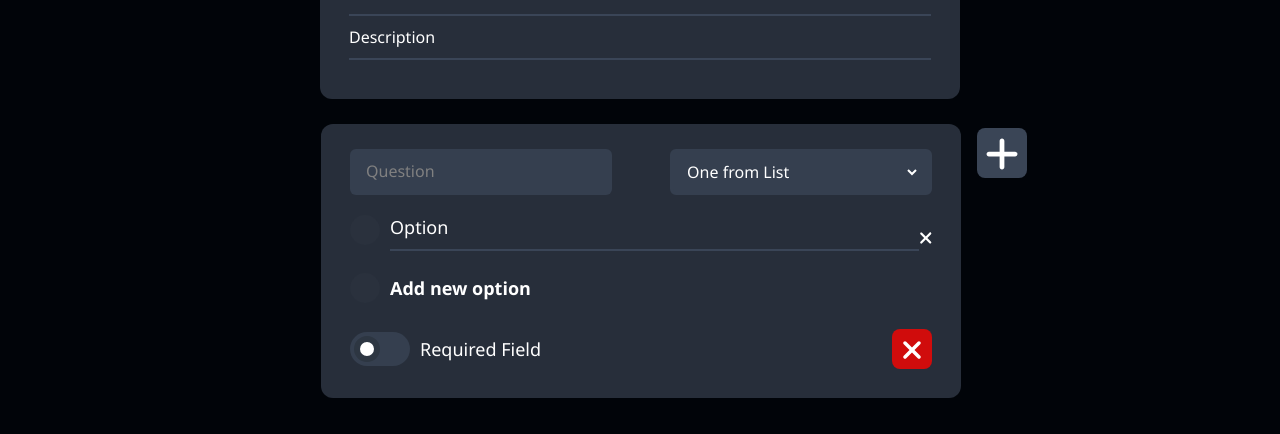
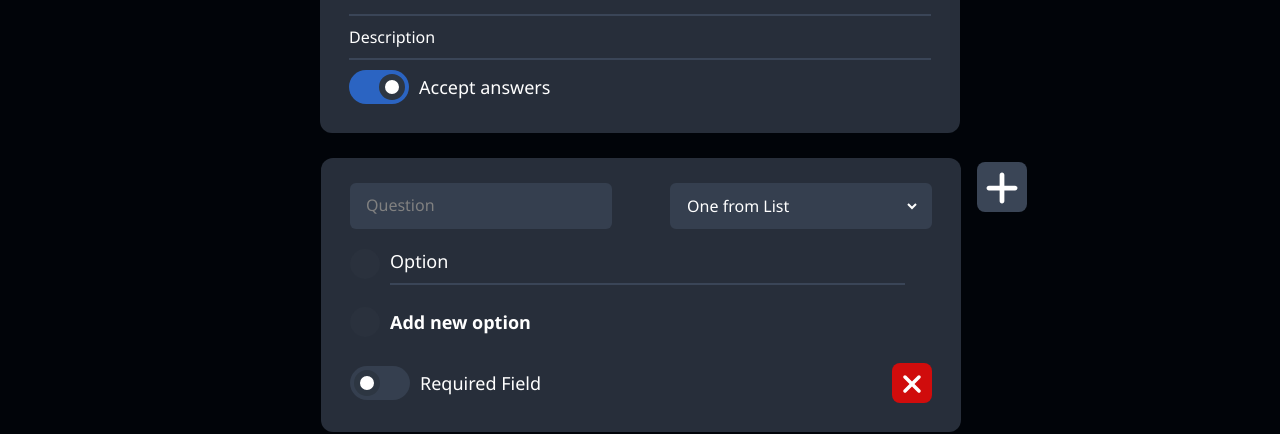
Before and after one commit to VektorDio/Nextforms, a Next.js app: page /home/formConstructor in a window 1280 px wide. Shown: the part 150-584 px from the top of the page. Built offline with nearby package versions, Linux system fonts and the light colour scheme.

Commit message:
Added some fixes Added toggle activity button

```diff
--- a/src/components/constructorElements/constructorBlock/constructorBlock.module.css
+++ b/src/components/constructorElements/constructorBlock/constructorBlock.module.css
@@ -34,3 +34,15 @@
     padding-left: 8px;
     display: block;
 }
+
+.blockInput{
+    padding: 10px 8px;
+}
+
+.paragraphText{
+    font-size: 16px;
+}
+
+.oneLineText {
+    width: 45%;
+}
--- a/src/components/constructorElements/constructorBlock/index.js
+++ b/src/components/constructorElements/constructorBlock/index.js
@@ -4,30 +4,44 @@ import styles from './constructorBlock.module.css'
 import DeleteButton from "@/components/buttons/deleteButton";
 import ToggleButton from "@/components/buttons/toggleButton";
 import AddButton from "@/components/buttons/addButton";
-import RedactableMultiInput from "@/components/forms/redactableMultiInput";
 import Select from "@/components/inputs/selectInput";
 import BlockInput from "@/components/inputs/blockInput";
-const ConstructorBlock = ({id, updater, array}) => {
-    const [selectValue, setSelectValue] = useState("oneList");
+import InlineInput from "@/components/inputs/inlineInput";
+import TextParagraph from "@/components/inputs/textParagraph";
+import OptionInput from "@/components/inputs/optionInput";
+import DateInput from "@/components/inputs/dateInput";
+import TimeInput from "@/components/inputs/timeInput";
+const ConstructorBlock = ({id, updater, questionsObject}) => {
+    const [selectValue, setSelectValue] = useState("radio");
+    const currentQuestion = questionsObject.find(e => e.id === id)
+    const currentQuestionIndex = questionsObject.findIndex(e => e.id === id)
+    const [options, setOptions] = useState([...currentQuestion.options])
+
+    if(options.length < 1){
+        setOptions([{
+            id: uuidv4(),
+            text: ""
+        }])
+    }
     const handleSelectChange = (e) => {
-        array.find(e => e.id === id).type = e.target.value
+        currentQuestion.type = e.target.value
         setSelectValue(e.target.value);
     }
 
     const handleQuestionChange = (e) => {
-        array.find(e => e.id === id).question = e.currentTarget.textContent
+        currentQuestion.question = e.currentTarget.textContent
     }
 
     const handleRequiredToggle = (e) => {
-        array.find(e => e.id === id).required = e.target.checked
+        currentQuestion.required = e.target.checked
     }
 
     const handleAddQuestionBlock = () => {
-        let buf = [...array]
-        buf.splice((array.findIndex(e => e.id === id)+1), 0, {
+        let buf = [...questionsObject]
+        buf.splice((currentQuestionIndex+1), 0, {
             id: uuidv4(),
             required: false,
-            type: "",
+            type: "radio",
             question:"",
             options:[]
         })
@@ -35,11 +49,110 @@ const ConstructorBlock = ({id, updater, array}) => {
     }
 
     const handleDelete = () => {
-        let buf = [...array]
+        let buf = [...questionsObject]
         if(buf.length > 1){
-            buf.splice(array.findIndex(e => e.id === id), 1)
+            buf.splice(currentQuestionIndex, 1)
         }
         updater([...buf])
+    }
+
+
+
+    let component
+    switch (selectValue){
+        case "oneLineText":
+            component = (
+                <div className={styles.oneLineText}>
+                    <InlineInput
+                        placeholder={"Answer"}
+                        disabled={true}
+                    />
+                </div>
+            )
+            break;
+        case "paragraphText":
+            component = (
+                <div className={styles.paragraphText}>
+                    <TextParagraph
+                        placeholder={"Answer"}
+                        disabled={true}
+                    />
+                </div>
+            )
+            break;
+        case "radio":
+            component = (
+                <>
+                    {options.map((e) =>
+                        <OptionInput
+                            id={e.id}
+                            key={e.id}
+                            type={"radio"}
+                            deletable={options.length > 1}
+                            options={options}
+                            setOptions={setOptions}
+                        />
+                    )}
+                    <OptionInput type={"radio"}
+                                 addOption={true}
+                                 options={options}
+                                 setOptions={setOptions}/>
+                </>
+            )
+            break;
+        case "checkbox":
+            component = (
+                <>
+                    {options.map((e) =>
+                            <OptionInput
+                                id={e.id}
+                                key={e.id}
+                                type={"checkbox"}
+                                deletable={options.length > 1}
+                                options={options}
+                                setOptions={setOptions}
+
+                            />
+                        )}
+                    <OptionInput type={"checkbox"}
+                                 addOption={true}
+                                 options={options}
+                                 setOptions={setOptions}
+                    />
+                </>
+            )
+            break;
+        case "select":
+            component = (
+                <>
+                    {options.map((e, index) =>
+                        <OptionInput
+                            id={e.id}
+                            key={e.id}
+                            type={"select"}
+                            deletable={options.length > 1}
+                            index={index+1}
+                            options={options}
+                            setOptions={setOptions}/>
+                    )}
+                    <OptionInput type={"select"}
+                                 addOption={true}
+                                 index={options.length+1}
+                                 options={options}
+                                 setOptions={setOptions}
+                    />
+                </>
+            )
+            break;
+        case "date":
+            component = (<DateInput disabled={true} defaultValue={"2000-01-01"}/>)
+            break;
+        case "time":
+            component = (<TimeInput disabled={true} defaultValue={"20:00"}/>)
+            break;
+        default:
+            component = (<></>)
+            break;
     }
 
     return (
@@ -51,20 +164,18 @@ const ConstructorBlock = ({id, updater, array}) => {
                         onBlur={handleQuestionChange}
                     />
 
-                    <Select defaultValue={"oneList"} onChange={handleSelectChange}>
+                    <Select defaultValue={"radio"} onChange={handleSelectChange}>
                         <option value="oneLineText">Text (One Line) </option>
                         <option value="paragraphText">Text (Paragraph) </option>
-                        <option value="oneList">One from List </option>
-                        <option value="manyList">Many from List </option>
-                        <option value="selectList">Select List </option>
+                        <option value="radio">One from List </option>
+                        <option value="checkbox">Many from List </option>
+                        <option value="select">Select List </option>
                         <option value="date">Date </option>
                         <option value="time">Time </option>
                     </Select>
                 </div>
-                <div>
-                    <RedactableMultiInput
-                        type={selectValue}>
-                    </RedactableMultiInput>
+                <div className={styles.blockInput}>
+                    {component}
                 </div>
                 <div className={styles.blockFooter}>
                     <ToggleButton onClick={handleRequiredToggle} text={"Required Field"}></ToggleButton>
--- a/src/components/constructorElements/constructorHeader/constructorHeader.module.css
+++ b/src/components/constructorElements/constructorHeader/constructorHeader.module.css
@@ -9,6 +9,7 @@
     min-height: 8vh;
     position: fixed;
     top: 0;
+    z-index: 2;
 }
 
 .siteName{
--- a/src/components/constructorElements/constructorNameBlock/index.js
+++ b/src/components/constructorElements/constructorNameBlock/index.js
@@ -2,6 +2,7 @@ import React from 'react';
 import styles from './nameBlock.module.css'
 import LongText from "@/components/inputs/textParagraph";
 import TextParagraph from "@/components/inputs/textParagraph";
+import ToggleButton from "@/components/buttons/toggleButton";
 const ConstructorNameBlock = ({formName}) => {
 
     function handleNameChange(e){
@@ -9,6 +10,10 @@ const ConstructorNameBlock = ({formName}) => {
     }
     function handleDescriptionChange(e){
         formName.formDescription = e.currentTarget.textContent
+    }
+
+    function handleAcceptAnswersChange() {
+        formName.active = !formName.active
     }
 
     return (
@@ -19,6 +24,9 @@ const ConstructorNameBlock = ({formName}) => {
             <div className={styles.formDescription}>
                 <TextParagraph onBlur={handleDescriptionChange} placeholder={"Description"}/>
             </div>
+            <div>
+                <ToggleButton text={"Accept answers"} onClick={handleAcceptAnswersChange} checked={true}/>
+            </div>
         </div>
     );
 };
--- a/src/components/forms/redactableMultiInput/index.js
+++ /dev/null
@@ -1,113 +0,0 @@
-import React, {useState} from 'react';
-import styles from './multiinput.module.css'
-import InlineInput from "@/components/inputs/inlineInput";
-import TextParagraph from "@/components/inputs/textParagraph";
-import DateInput from "@/components/inputs/dateInput";
-import TimeInput from "@/components/inputs/timeInput";
-import OptionInput from "@/components/inputs/optionInput";
-import {v4 as uuidv4} from "uuid";
-
-const RedactableMultiInput = ({type}) => {
-    const [options, setOptions] = useState([{id: uuidv4(), text: ""}])
-
-    function handleAddOption() {
-        setOptions([...options, {
-            id: uuidv4(),
-            text: ""
-        }])
-    }
-
-    function handleOptionRedacted(e, id) {
-        options.find(e => e.id === id).text = e.currentTarget.textContent
-    }
-
-    let component
-    switch (type){
-        case "oneLineText":
-            component = (
-                <div className={styles.oneLineText}>
-                    <InlineInput
-                        placeholder={"Answer"}
-                        disabled={true}
-                    />
-                </div>
-            )
-            break;
-        case "paragraphText":
-            component = (
-                <div className={styles.paragraphText}>
-                    <TextParagraph
-                        placeholder={"Answer"}
-                        disabled={true}
-                    />
-                </div>
-            )
-            break;
-        case "oneList":
-            component = (
-                <>
-                    {options.map((e) =>
-                            <OptionInput id={e.id} type={"radio"}/>
-                        )}
-                    <OptionInput type={"radio"} addOption={true} onAdd={handleAddOption}/>
-                </>
-            )
-            break;
-        case "manyList":
-            component = (
-                <>
-                    {(options.length > 1) ? (
-                            options.map(() =>
-                                <OptionInput type={"checkbox"}/>
-                            )
-                        ) : (
-                            <OptionInput type={"checkbox"} deletable={false}/>
-                        )}
-                    <OptionInput type={"checkbox"} addOption={true} onAdd={handleAddOption}/>
-                </>
-            )
-            break;
-        case "selectList":
-            component = (
-                <>
-                    {(options.length > 1) ? (
-                            options.map((e, index) =>
-                                <OptionInput
-                                    type={"select"}
-                                    index={index+1}
-                                    onBlur={handleOptionRedacted}/>
-                            )
-                        ) : (
-                            <OptionInput
-                                type={"select"}
-                                deletable={false}
-                                index={"1"}
-                                onBlur={handleOptionRedacted}/>
-                        )}
-                    <OptionInput
-                        type={"select"}
-                        addOption={true}
-                        onAdd={handleAddOption}
-                        index={options.length+1}/>
-                </>
-            )
-            break;
-        case "date":
-            component = (<DateInput disabled={true} defaultValue={"2000-01-01"}/>)
-            break;
-        case "time":
-            component = (<TimeInput disabled={true} defaultValue={"20:00"}/>)
-            break;
-        default:
-            component = (<></>)
-            break;
-    }
-
-    return (
-        <div className={styles.container}>
-            {component}
-        </div>
-    );
-};
-
-export default RedactableMultiInput;
--- a/src/components/forms/redactableMultiInput/multiinput.module.css
+++ /dev/null
@@ -1,11 +0,0 @@
-.container{
-    padding: 10px 8px;
-}
-
-.paragraphText{
-    font-size: 16px;
-}
-
-.oneLineText {
-    width: 45%;
-}
--- a/src/components/home/infoColumn/index.js
+++ b/src/components/home/infoColumn/index.js
@@ -4,7 +4,7 @@ const InfoColumn = () => {
     return (
         <div className={styles.mainColumn}>
             <div>
-                Some information
+
             </div>
         </div>
     );
--- a/src/components/inputs/optionInput/index.js
+++ b/src/components/inputs/optionInput/index.js
@@ -3,8 +3,30 @@ import styles from "./optionInput.module.css"
 import {FontAwesomeIcon} from "@fortawesome/react-fontawesome";
 import {faXmark} from "@fortawesome/free-solid-svg-icons";
 import TextParagraph from "@/components/inputs/textParagraph";
+import {v4 as uuidv4} from "uuid";
 
-const OptionInput = ({id, type, deletable, onBlur, index, onDelete, addOption, onAdd}) => {
+const OptionInput = ({id, type, deletable, index, addOption, options, setOptions}) => {
+    function handleOptionRedacted(e) {
+        options.find(q => q.id === id).text = e.currentTarget.textContent
+        setOptions([...options])
+    }
+
+    function handleDeleteOption() {
+        let buf = [...options]
+        if(buf.length > 1){
+            buf.splice(options.findIndex(e => e.id === id), 1)
+        }
+        setOptions([...buf])
+    }
+
+    function handleAddOption() {
+        let buf = [...options]
+        buf.splice(options.length, 0, {
+            id: uuidv4(),
+            text: ""
+        })
+        setOptions([...buf])
+    }
 
     let checkmark
     switch (type){
@@ -22,21 +44,19 @@ const OptionInput = ({id, type, deletable, onBlur, index, onDelete, addOption, o
     }
 
     return (
-        <div>
         <label className={styles.radioContainer}>
             {checkmark}
             <div className={styles.text}>
                 {(addOption) ? (
-                        <div className={styles.addOptionText} onClick={onAdd}> Add new option </div>
+                    <div className={styles.addOptionText} onClick={handleAddOption}> Add new option </div>
                 ) : (
-                        <TextParagraph onBlur={() => onBlur} placeholder={"Option"}/>
+                    <TextParagraph onBlur={handleOptionRedacted} placeholder={"Option"}/>
                 )}
             </div>
-                <div className={(deletable || addOption) && styles.disabled} onClick={onDelete}>
+            <div className={(!deletable || addOption) ? styles.disabled : styles.enabled} onClick={handleDeleteOption}>
                 <FontAwesomeIcon icon={faXmark}/>
             </div>
         </label>
-        </div>
     );
 };
 
--- a/src/components/inputs/optionInput/optionInput.module.css
+++ b/src/components/inputs/optionInput/optionInput.module.css
@@ -41,7 +41,7 @@
 
 .text{
     color: white;
-    width: 98%;
+    width: 95%;
 }
 
 .disabled{
@@ -51,3 +51,7 @@
 .addOptionText{
     font-weight: 600;
 }
+
+.enabled{
+    width: 15px;
+}
--- a/src/pages/home/formConstructor/index.js
+++ b/src/pages/home/formConstructor/index.js
@@ -9,16 +9,23 @@ import ConstructorBlock from "@/components/constructorElements/constructorBlock"
 
 const FormConstructor = () => {
 
-    const formName = {
+    const formCredentials = {
+        id: uuidv4(),
+        creator: "test",
+        active: true,
         formName: "",
         formDescription: "",
     }
+
     const [questions, setQuestions] = useState([{
         id: uuidv4(),
         required: false,
-        type: "",
+        type: "radio",
         question:"",
-        options:[]
+        options:[{
+            id: uuidv4(),
+            text: ""
+        }]
     }])
 
     return (
@@ -29,16 +36,16 @@ const FormConstructor = () => {
                 <meta name="viewport" content="width=device-width, initial-scale=1" />
                 <link rel="icon" href="/favicon.ico" />
             </Head>
-            <ConstructorHeader formObject={questions}/>
+            <ConstructorHeader formObject={formCredentials}/>
             <Main>
                 <ConstructorColumn>
-                    <ConstructorNameBlock formName={formName}/>
+                    <ConstructorNameBlock formName={formCredentials}/>
                     {
                         questions.map((q) => (
                             <ConstructorBlock
                                 id={q.id}
                                 key={q.id}
-                                array={questions}
+                                questionsObject={questions}
                                 updater={setQuestions}
                                 />
                         ))
```
Also changed, not shown: src/components/buttons/toggleButton/index.js (+7 -3 lines). Lines whose indentation alone changed are shown as unchanged.
